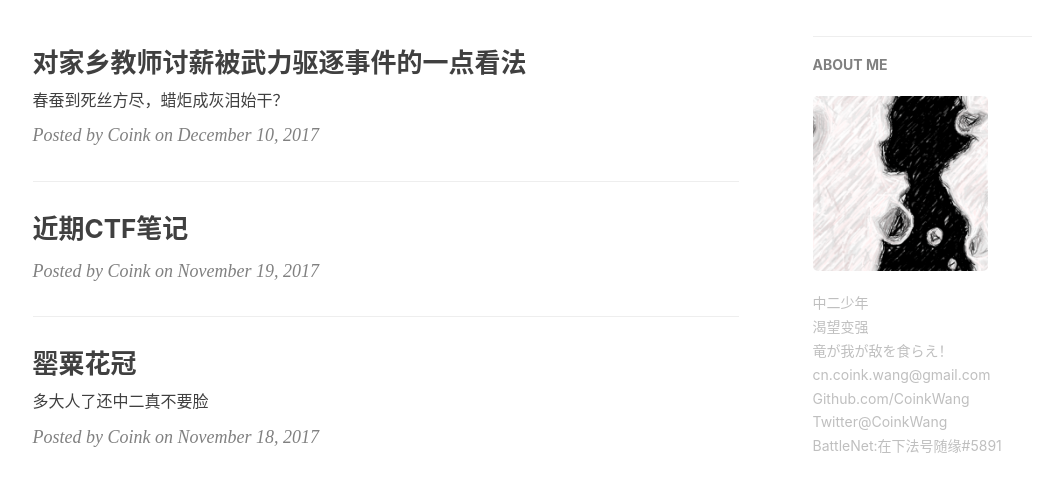
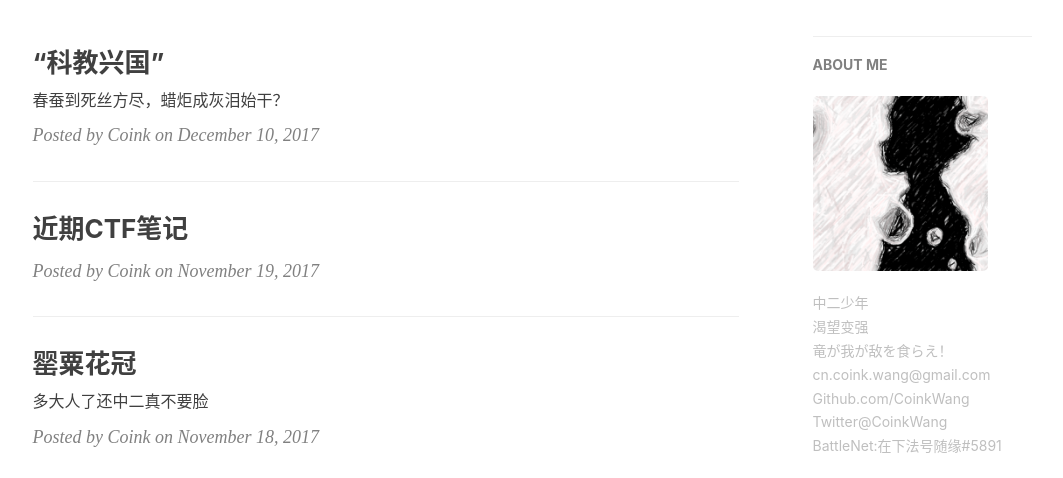
Before and after one commit to CoinkWang/coinkwang.github.com, a Jekyll site: the page built from index.html, in a window 1280 px wide and 900 px high, cut to the strip 422-900 px from the top of the window. Shown: the whole strip, without its empty margins (135-1198 px from the left). Built offline with Jekyll 4.4.1, drawn with Linux system fonts in a browser that asks for light colours; the list of posts is cut into pages by our own code; comment, search, counter and statistics services are not loaded.

Commit message:
change post name

```diff
--- a/_posts/2017-12-12-develop-the-country-through-science-and-education.md
+++ b/_posts/2017-12-12-develop-the-country-through-science-and-education.md
@@ -1,6 +1,6 @@
 ---
 layout: post
-title: 对家乡教师讨薪被武力驱逐事件的一点看法
+title: “科教兴国”
 subtitle: 春蚕到死丝方尽，蜡炬成灰泪始干？
 author: Coink
 date: 2017-12-10
```
